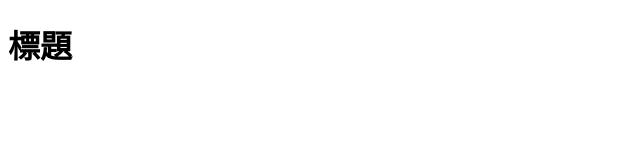
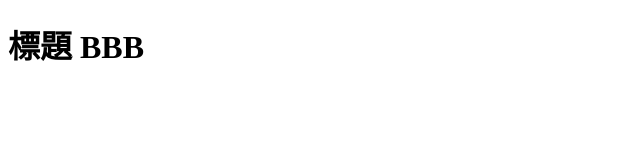
Before and after one commit to ricktsaiii/1023test, a plain HTML site: page index.html in a window 1280 px wide. Shown: the whole page, without its empty margins (0-640 px from the left). Drawn offline with Linux system fonts and the light colour scheme.

Commit message:
修改 h1 文字

```diff
--- a/index.html
+++ b/index.html
@@ -6,6 +6,6 @@
     <title>修改 title</title>
 </head>
 <body>
-    <h1>標題</h1>
+    <h1>標題 BBB</h1>
 </body>
 </html>
```
